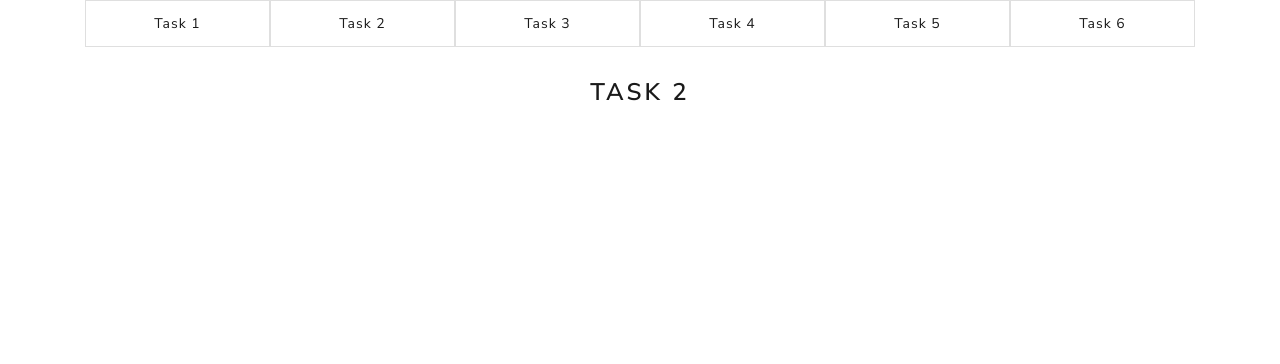
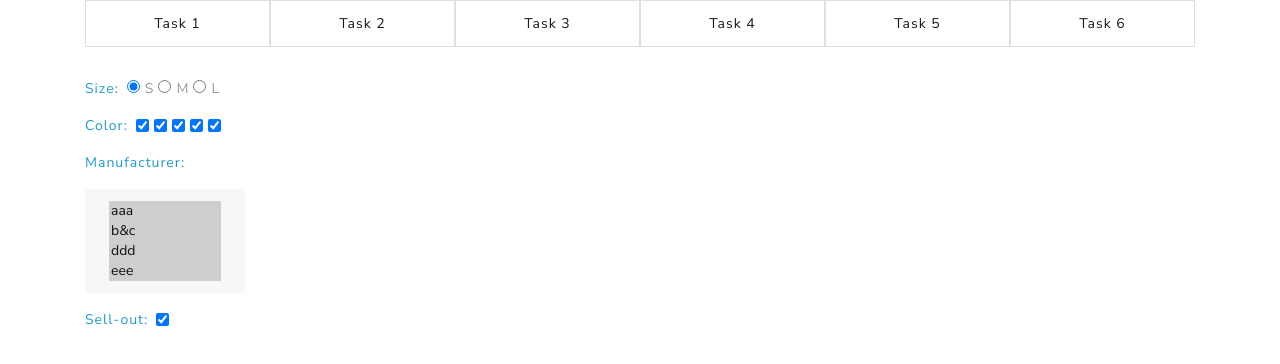
Before and after one commit to StanBurton/on-travel-test, a React (Create React App) app: page /task2 in a window 1280 px wide. Shown: the top 364 px of the page. Built offline with nearby package versions, Linux system fonts and the light colour scheme.

Commit message:
feat: do template for task2

```diff
--- a/src/components/Task2/Task2.css
+++ b/src/components/Task2/Task2.css
@@ -0,0 +1,21 @@
+.radios {
+  display: block;
+  margin-bottom: 1rem;
+}
+
+.checkboxes {
+  margin-bottom: 1rem;
+}
+
+.select {
+  margin-bottom: 1rem;
+}
+
+.select select {
+  margin-bottom: 1rem;
+  width: 10rem !important;
+}
+
+.select span {
+  margin-bottom: 1rem;
+}
--- a/src/components/Task2/Task2.js
+++ b/src/components/Task2/Task2.js
@@ -6,7 +6,117 @@ export default class Task2 extends React.Component {
   render() {
     return (
       <div className="task2">
-        <h1>Task 2</h1>
+        <form>
+          <div className="form-check form-check-inline radios">
+            <span className="text-info mr-2">Size:</span>
+            <input
+              className="form-check-input radio-inline"
+              id="size1"
+              type="radio"
+              name="size"
+              value="S"
+              checked={true}
+            />
+            <label className="form-check-label mr-1" htmlFor="size1">
+              S
+            </label>
+            <input
+              className="form-check-input radio-inline"
+              type="radio"
+              name="size"
+              value="M"
+              id="size2"
+            />
+            <label className="form-check-label mr-1" htmlFor="size2">
+              M
+            </label>
+            <input
+              className="form-check-input radio-inline"
+              type="radio"
+              name="size"
+              value="L"
+              id="size3"
+            />
+            <label className="form-check-label mr-1" htmlFor="size3">
+              L
+            </label>
+          </div>
+          <div className="form-check form-check-inline checkboxes">
+            <span className="text-info mr-2">Color:</span>
+            <input
+              className="form-check-input checkbox-inline"
+              type="checkbox"
+              name="color"
+              value="1"
+              checked={true}
+              data-color="red"
+            />
+            <input
+              className="form-check-input checkbox-inline"
+              type="checkbox"
+              name="color"
+              value="2"
+              checked={true}
+              data-color="green"
+            />
+            <input
+              className="form-check-input checkbox-inline"
+              type="checkbox"
+              name="color"
+              value="3"
+              checked={true}
+              data-color="yellow"
+            />
+            <input
+              className="form-check-input checkbox-inline"
+              type="checkbox"
+              name="color"
+              value="4"
+              checked={true}
+              data-color="teal"
+            />
+            <input
+              className="form-check-input checkbox-inline"
+              type="checkbox"
+              name="color"
+              value="5"
+              checked={true}
+              data-color="blue"
+            />
+          </div>
+          <div className="input-group select d-flex flex-column">
+            <span className="text-info mr-2">Manufacturer:</span>
+            <select
+              className="custom-select rounded"
+              name="manufacturer"
+              id="manufacturer"
+              multiple
+            >
+              <option value="aaa" selected={true}>
+                aaa
+              </option>
+              <option value="b&c" selected={true}>
+                b&c
+              </option>
+              <option value="ddd" selected={true}>
+                ddd
+              </option>
+              <option value="eee" selected={true}>
+                eee
+              </option>
+            </select>
+          </div>
+          <div className="form-check form-check-inline sell-out">
+            <span className="text-info mr-2">Sell-out:</span>
+            <input
+              className="form-check-input checkbox-inline"
+              type="checkbox"
+              name="sell-out"
+              value="1"
+              checked={true}
+            />
+          </div>
+        </form>
       </div>
     );
   }
```
